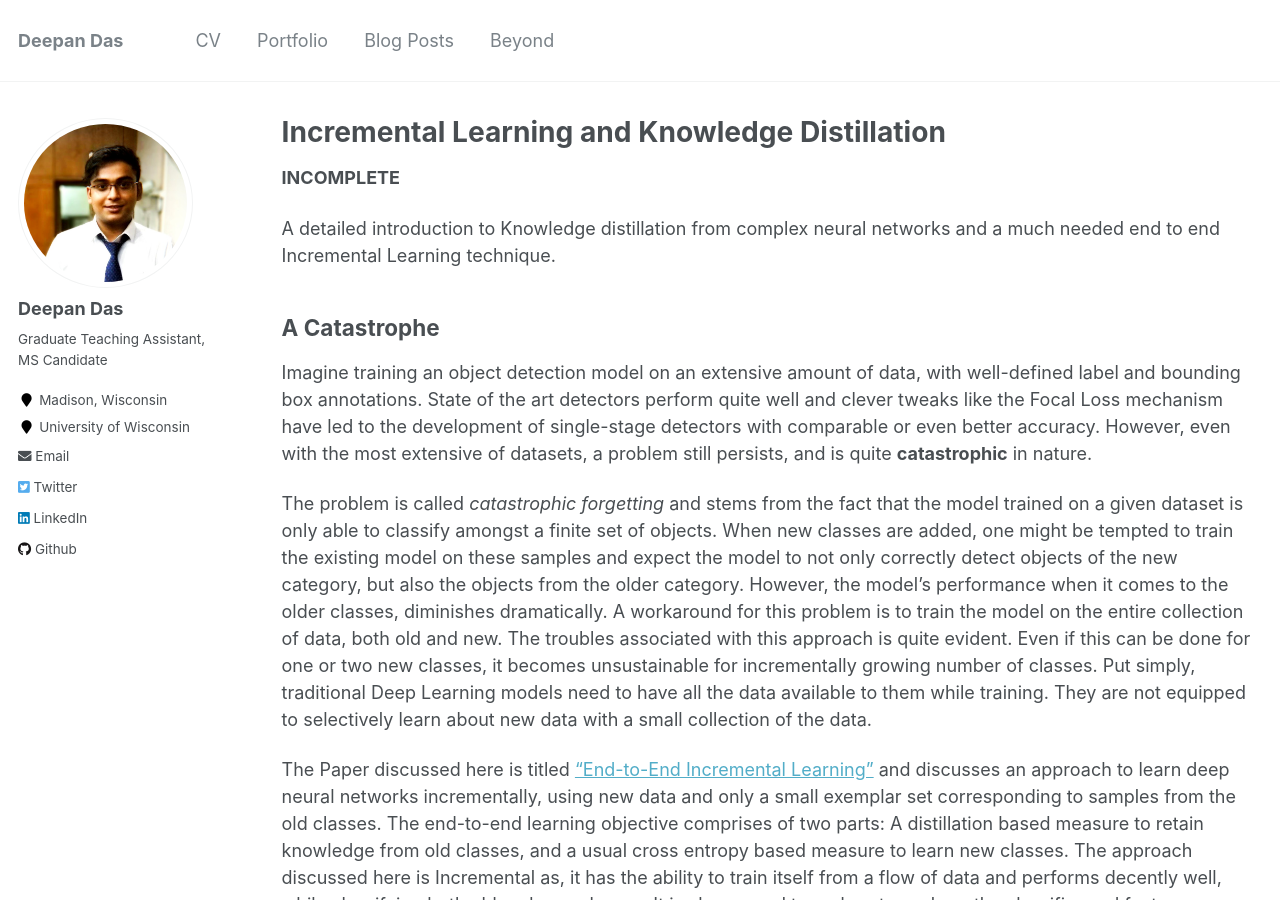
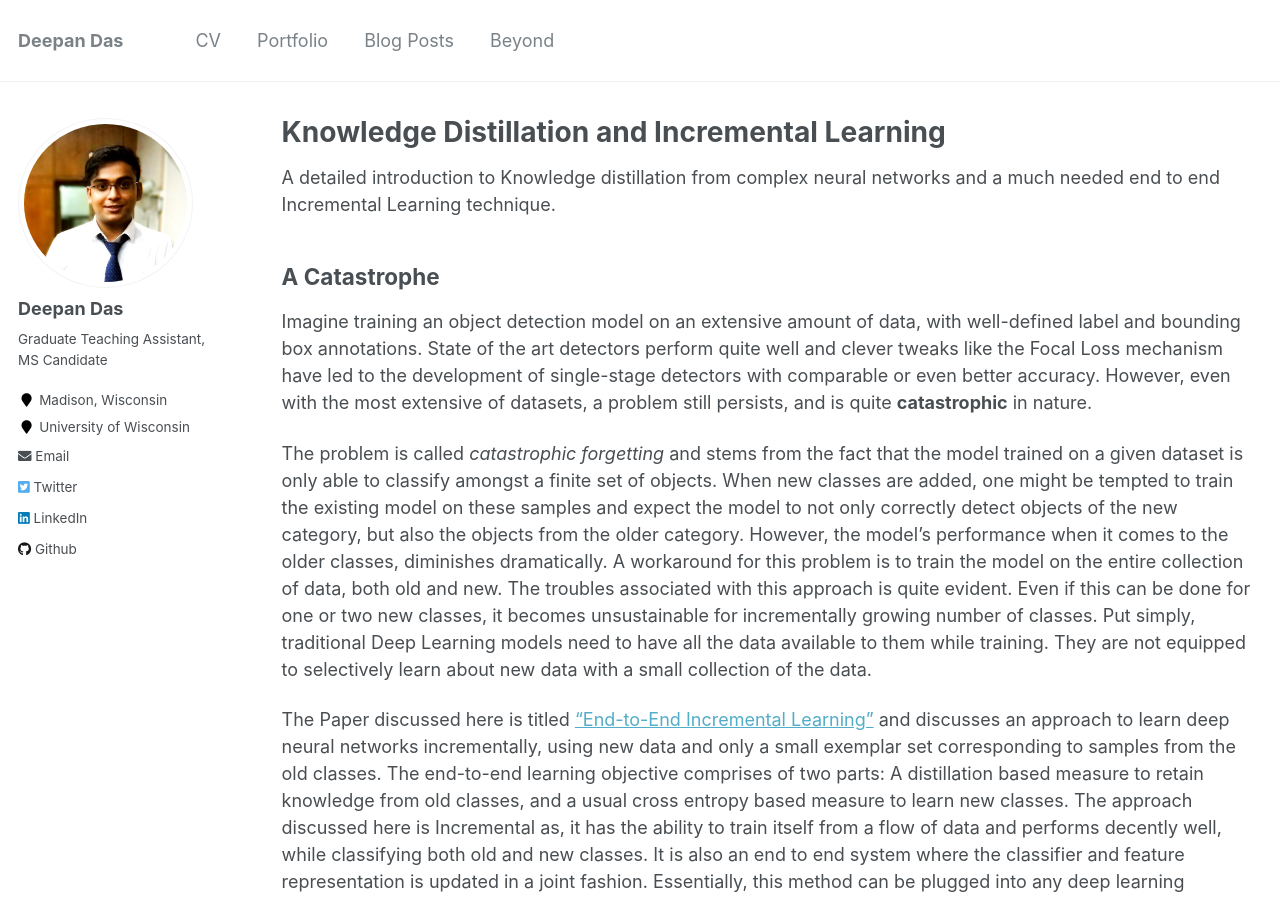
Before and after one commit to deepandas11/deepandas11.github.io, a Jekyll site: the page built from _posts/2019-07-18-Incremental-Learning.md, in a window 1280 px wide and 900 px high. Built offline with Jekyll 4.4.1, drawn with Linux system fonts in a browser that asks for light colours; formulas are drawn with MathJax 3.

Commit message:
Final update
Signed-off-by: Deepan Das <deepandas11@gmail.com>

```diff
--- a/_posts/2019-07-18-Incremental-Learning.md
+++ b/_posts/2019-07-18-Incremental-Learning.md
@@ -1,9 +1,8 @@
 ---
 layout: post
-title:  "Incremental Learning and Knowledge Distillation"
+title:  "Knowledge Distillation and Incremental Learning"
 categories: deep-learning, computer-vision, detection, incremental-learning
 ---
-**INCOMPLETE**
 
 
 A detailed introduction to Knowledge distillation from complex neural networks and a much needed end to end Incremental Learning technique.
@@ -108,7 +107,7 @@ Since a readily available setup is not available to tes incremental learning ben
 
 For ImageNet, there is a marked difference in the performance of the model when the number of classes is changed from 10(on the left) to 100(on the right), as seen in the following figure.
 
-<img src="{{site.url}}/images/increm_5.png" style="display: block; margin: auto;" />
+<img src="{{site.url}}/images/increm_7.png" style="display: block; margin: auto;" />
 
 
 This method performs consistently well on both the datasets and outperforms other state of the art results. The following tables represent the incremental approach with the number of classes in each step denoted as columns. The left table shows results for the CIFAR-100 dataset, whereas the right table shows results for the ImageNet dataset.
```
